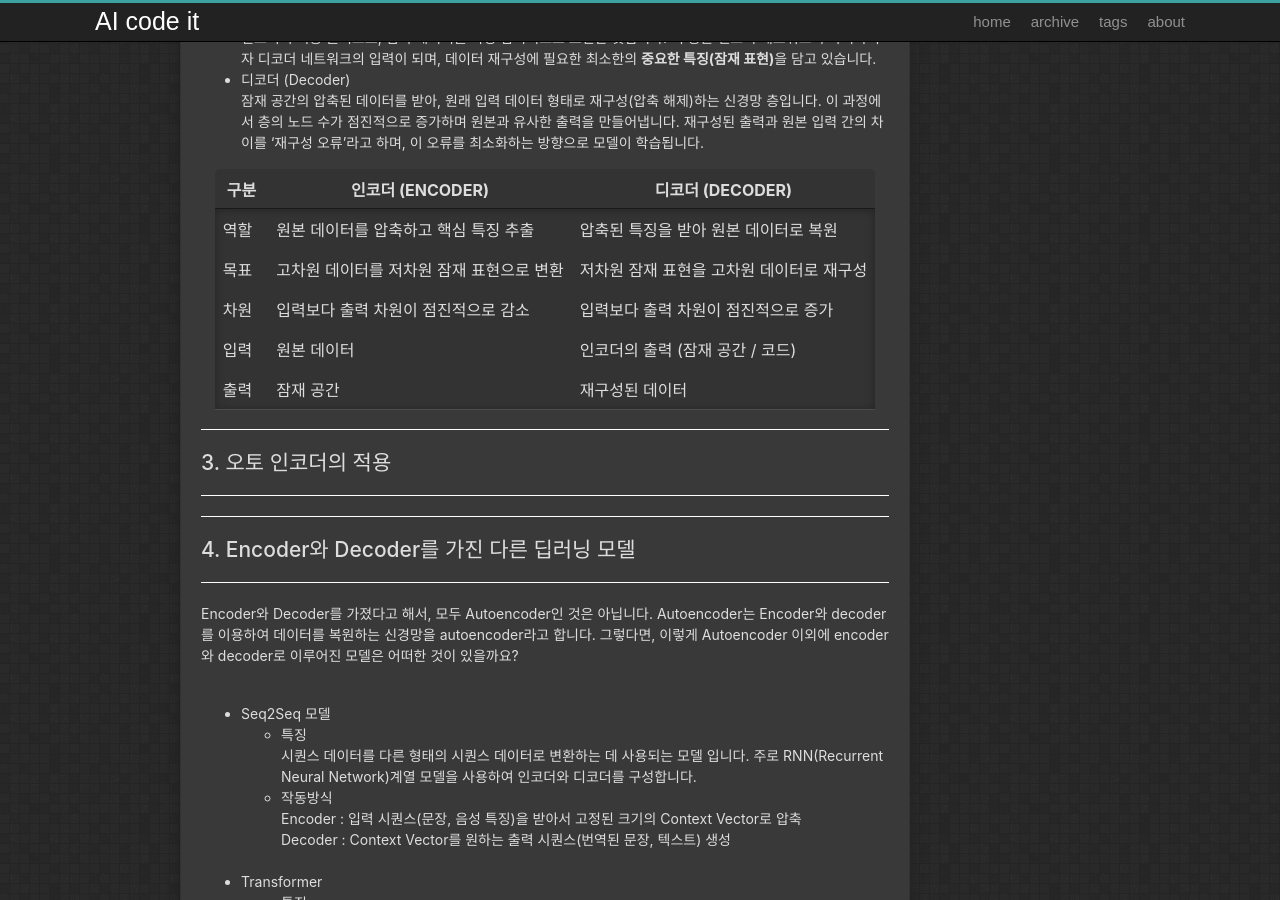
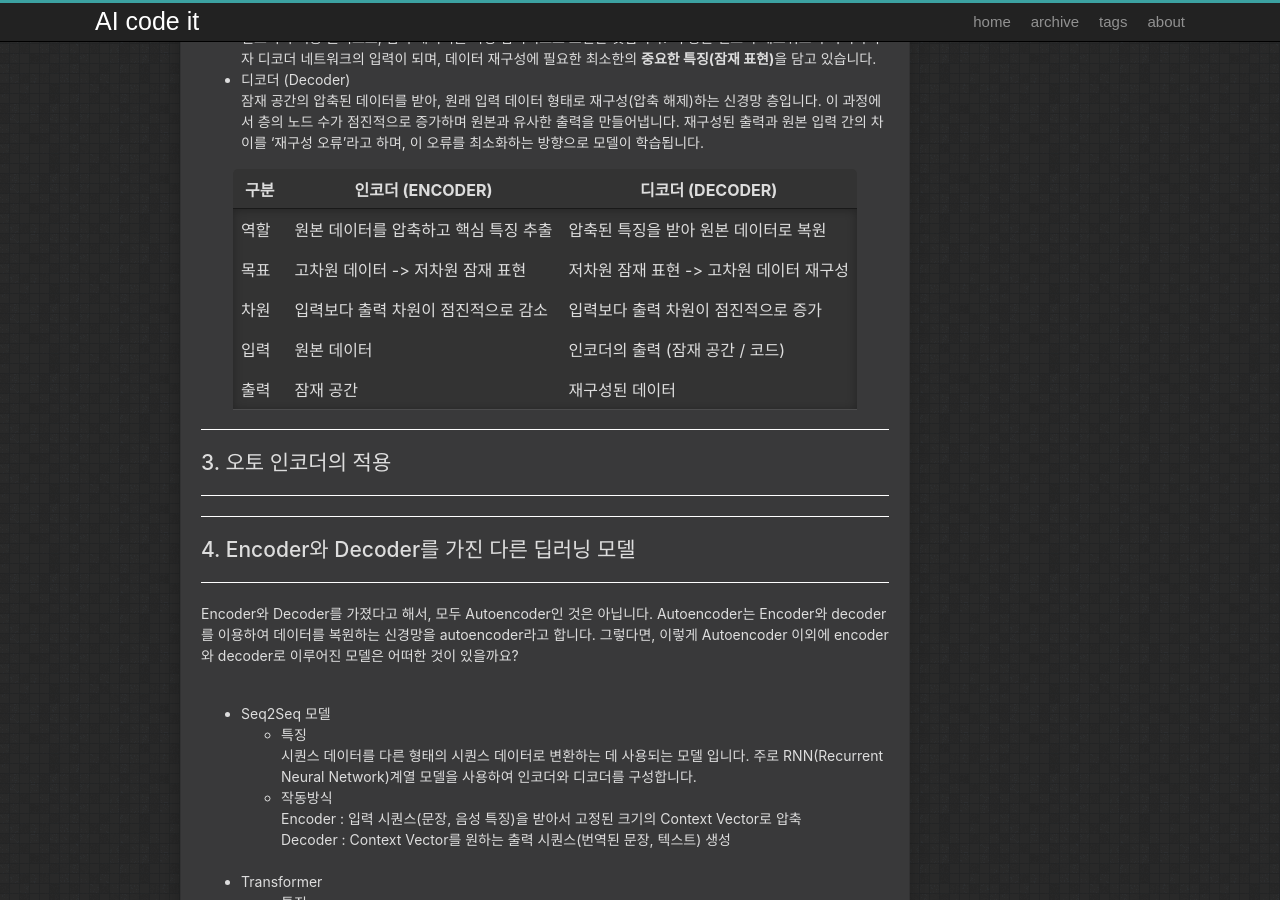
Before and after one commit to Lee-keonhee/AIcodeit, a Jekyll site: the page built from _posts/2025-08-17-weekly_6.md, in a window 1280 px wide and 900 px high, scrolled down 2567 px. Built offline with Jekyll 4.4.1, drawn with Linux system fonts in a browser that asks for light colours.

Commit message:
Update 2025-08-17-weekly_6.md

```diff
--- a/_posts/2025-08-17-weekly_6.md
+++ b/_posts/2025-08-17-weekly_6.md
@@ -69,13 +69,13 @@ Convolutional Neural Network(CNN)은 기본적으로 아래 그림과 같은 형
 - 디코더 (Decoder)
 잠재 공간의 압축된 데이터를 받아, 원래 입력 데이터 형태로 재구성(압축 해제)하는 신경망 층입니다. 이 과정에서 층의 노드 수가 점진적으로 증가하며 원본과 유사한 출력을 만들어냅니다. 재구성된 출력과 원본 입력 간의 차이를 '재구성 오류'라고 하며, 이 오류를 최소화하는 방향으로 모델이 학습됩니다.
 
-| 구분 | 	인코더 (Encoder)           | 	디코더 (Decoder)           |
-|----|--------------------------|--------------------------|
-| 역할 | 	원본 데이터를 압축하고 핵심 특징 추출   | 	압축된 특징을 받아 원본 데이터로 복원   |
-| 목표 | 	고차원 데이터를 저차원 잠재 표현으로 변환 | 	저차원 잠재 표현을 고차원 데이터로 재구성 |
-| 차원 | 	입력보다 출력 차원이 점진적으로 감소    | 	입력보다 출력 차원이 점진적으로 증가    |
-| 입력 | 	원본 데이터                  | 인코더의 출력 (잠재 공간 / 코드)     |
-| 출력 | 	잠재 공간                   | 	재구성된 데이터                |
+| 구분 | 	인코더 (Encoder)         | 	디코더 (Decoder)            |
+|----|------------------------|---------------------------|
+| 역할 | 	원본 데이터를 압축하고 핵심 특징 추출 | 	압축된 특징을 받아 원본 데이터로 복원    |
+| 목표 | 	고차원 데이터 -> 저차원 잠재 표현  | 	저차원 잠재 표현 -> 고차원 데이터 재구성 |
+| 차원 | 	입력보다 출력 차원이 점진적으로 감소  | 	입력보다 출력 차원이 점진적으로 증가     |
+| 입력 | 	원본 데이터                | 인코더의 출력 (잠재 공간 / 코드)      |
+| 출력 | 	잠재 공간                 | 	재구성된 데이터                 |
 
 ---
 ## 3. 오토 인코더의 적용
```
